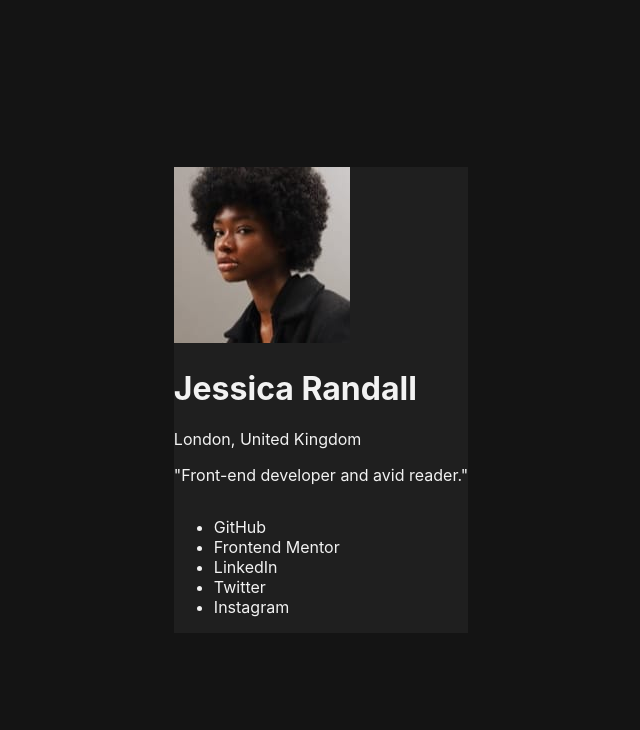
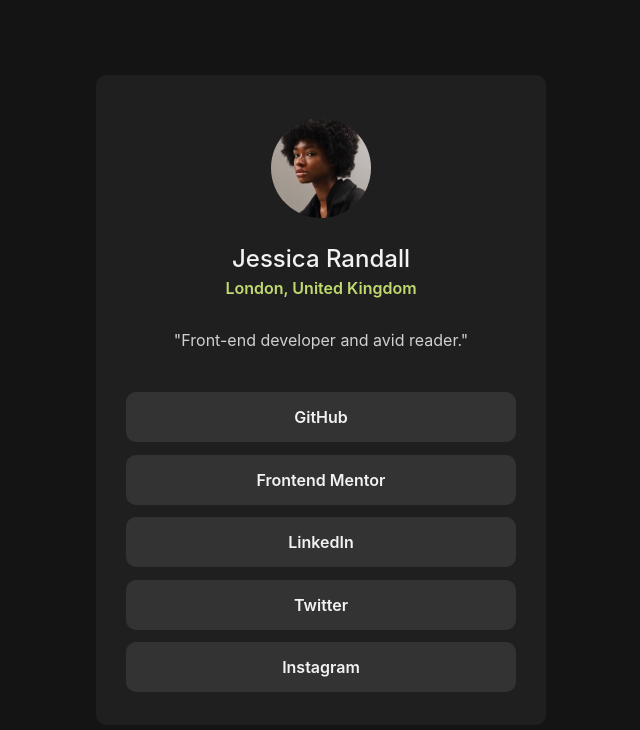
Before and after one commit to Rengrouze/social-links-profile-main, a plain HTML site: page index.html in a window 1280 px wide. Shown: the whole page, without its empty margins (319-959 px from the left). Drawn offline with Linux system fonts and the light colour scheme; a web font is replaced by a local one.

Commit message:
added style

```diff
--- a/index.html
+++ b/index.html
@@ -23,23 +23,22 @@
    </head>
    <body>
       <div class="main-frame" role="main">
-         <div>
-            <div class="img-frame">
-               <img src="./assets/images/avatar-jessica.jpeg" alt="a photo of Jessica Randall" />
-            </div>
-            <div>
-               <h1>Jessica Randall</h1>
-               <p>London, United Kingdom</p>
-               <p>"Front-end developer and avid reader."</p>
-            </div>
+         <div class="img-frame">
+            <img class="img" src="./assets/images/avatar-jessica.jpeg" alt="a photo of Jessica Randall" />
          </div>
+         <div class="info-frame">
+            <h1 class="name-text">Jessica Randall</h1>
+            <p class="location-text">London, United Kingdom</p>
+            <p class="bio-text">"Front-end developer and avid reader."</p>
+         </div>
+
          <ul>
-            <li><div>GitHub</div></li>
-            <li><div>Frontend Mentor</div></li>
-            <li><div>LinkedIn</div></li>
-            <li><div>Twitter</div></li>
-            <li><div>Instagram</div></li>
+            <a href="#"><li class="list-item-frame">GitHub</li></a>
+            <a href="#"><li class="list-item-frame">Frontend Mentor</li>
+            <a href="#"><li class="list-item-frame">LinkedIn</li></a>
+            <a href="#"><li class="list-item-frame">Twitter</li></a>
+            <a href="#"><li class="list-item-frame">Instagram</li></a>
          </ul>
-      </div>
+      </div></a>
    </body>
 </html>
--- a/style.css
+++ b/style.css
@@ -25,4 +25,89 @@ body {
    background-color: #1f1f1f;
    display: flex;
    flex-direction: column;
+   width: 450px;
+   height: 650px;
+   justify-content: space-around;
+   align-items: center;
+   border-radius: 10px;
 }
+.img-frame {
+   width: 100px;
+   height: 100px;
+   overflow: hidden;
+   border-radius: 50%;
+   margin-top: 30px;
+}
+.img {
+   height: 100%;
+   width: 100%;
+}
+.info-frame {
+   display: flex;
+   flex-direction: column;
+   align-items: center;
+   justify-content: center;
+}
+.name-text {
+   font-size: 24px;
+   font-weight: 500;
+   margin: 0;
+}
+.location-text {
+   font-size: 16px;
+   font-weight: 600;
+   color: #c0da70;
+   margin-top: 5px;
+}
+.bio-text {
+   color: #d0d0d0;
+   font-size: 16px;
+   font-weight: 400;
+}
+ul {
+   list-style-type: none;
+   padding: 0;
+   margin: 0;
+   font-size: 16px;
+   font-weight: 600;
+   display: flex;
+   flex-direction: column;
+   justify-content: space-between;
+   height: 300px;
+   margin-bottom: 20px;
+}
+a {
+   text-decoration: none;
+   color: #f2f2f2;
+}
+a :hover {
+   animation: hover 300ms ease-in-out both;
+}
+.list-item-frame {
+   background-color: #333333;
+   width: 390px;
+   height: 50px;
+   text-align: center;
+   line-height: 50px;
+   border-radius: 10px;
+}
+@media only screen and (max-width: 600px) {
+   .main-frame {
+      width: 300px;
+   }
+   .list-item-frame {
+      width: 280px;
+   }
+   .bio-text {
+      width: 220px;
+   }
+}
+
+@keyframes hover {
+   0% {
+   }
+   100% {
+      background-color: #c0da70;
+      color: #1f1f1f;
+   }
+}
```
